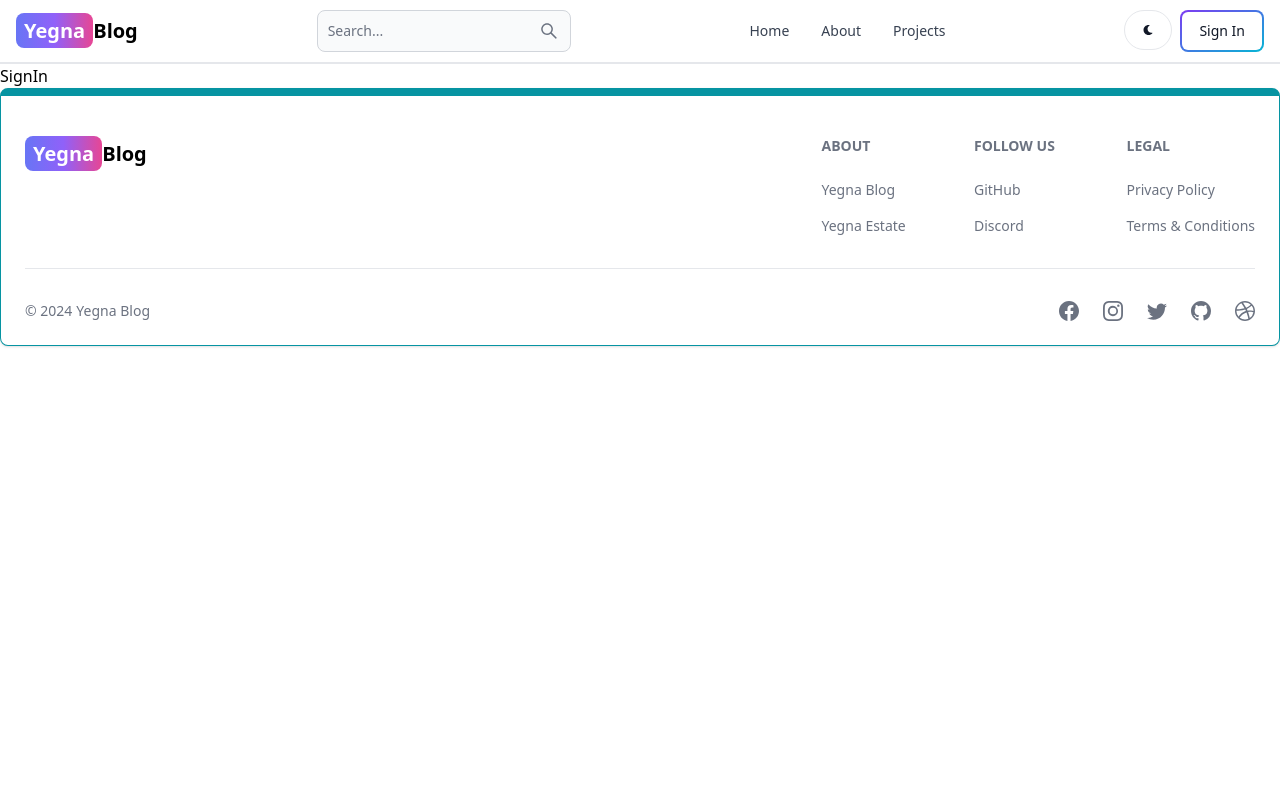
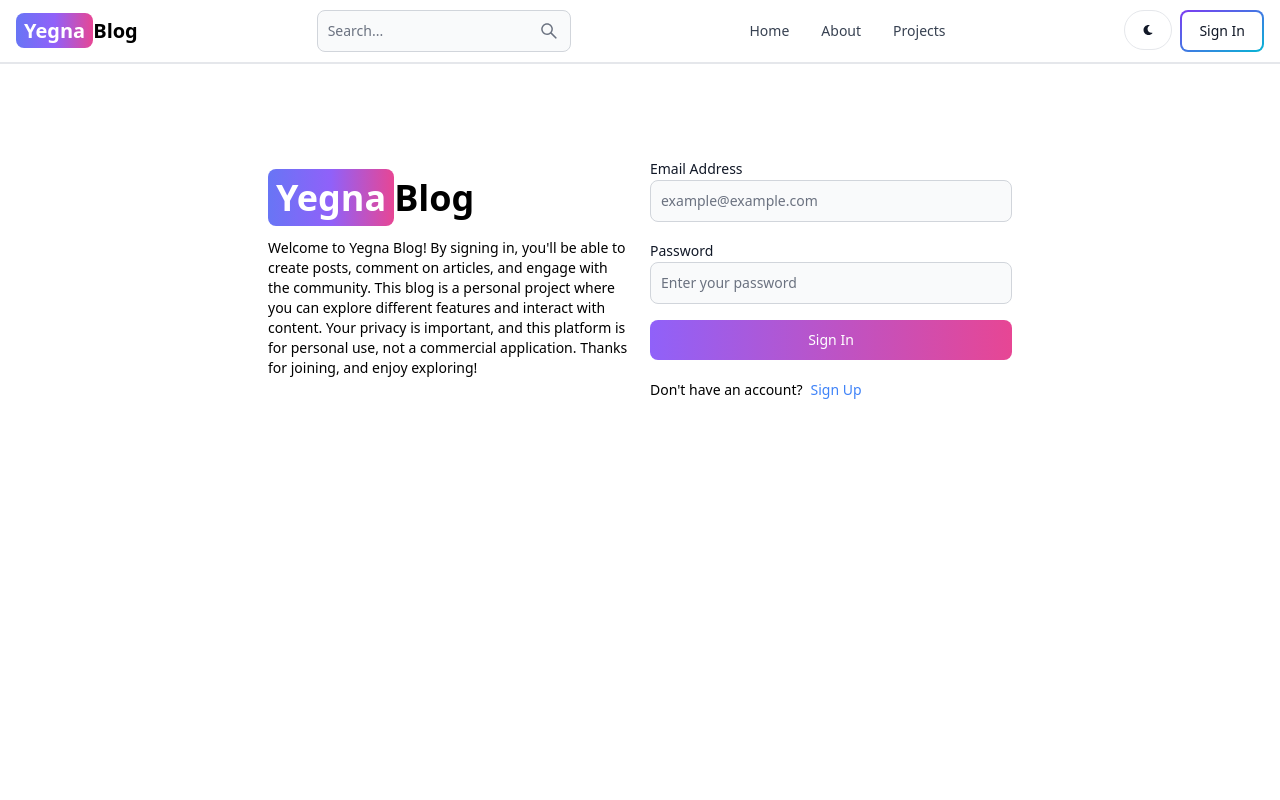
Before and after one commit to GideonAmhaG/yegna-blog, a React (Vite) app in the folder client/: page /sign-in in a window 1280 px wide. Shown: the top 800 px of the page. Built offline with nearby package versions, Linux system fonts and the light colour scheme.

Commit message:
completed sing in page functionality and fixed loading error in sign up and sign in pages

```diff
--- a/client/src/pages/SignIn.jsx
+++ b/client/src/pages/SignIn.jsx
@@ -1,5 +1,117 @@
-import React from "react";
+import { Alert, Button, Label, Spinner, TextInput } from "flowbite-react";
+import { useState } from "react";
+import { Link, useNavigate } from "react-router-dom";
 
 export default function SignIn() {
-  return <div>SignIn</div>;
+  const [formData, setFormData] = useState({});
+
+  const [errorMessage, setErrorMessage] = useState(null);
+
+  const [loading, setLoading] = useState(false);
+
+  const navigate = useNavigate();
+
+  const handleChange = (e) => {
+    setFormData({ ...formData, [e.target.id]: e.target.value.trim() });
+  };
+
+  const handleSubmit = async (e) => {
+    e.preventDefault();
+    if (!formData.email || !formData.password) {
+      return setErrorMessage("Please fill in all fields");
+    }
+    try {
+      setLoading(true);
+      setErrorMessage(null);
+      const res = await fetch("/api/auth/signin", {
+        method: "POST",
+        headers: {
+          "Content-Type": "application/json",
+        },
+        body: JSON.stringify(formData),
+      });
+      const data = await res.json();
+      if (data.success === false) {
+        setLoading(false);
+        return setErrorMessage(data.message);
+      }
+      setLoading(false);
+      if (res.ok) {
+        navigate("/");
+      }
+    } catch (error) {
+      setLoading(false);
+      setErrorMessage(error.message);
+    }
+  };
+
+  return (
+    <div className="min-h-screen mt-20">
+      <div className="flex p-3 max-w-3xl mx-auto flex-col md:flex-row md:items-center gap-5">
+        <div className="flex-1">
+          <Link to="/" className="font-bold dark:text-white text-4xl">
+            <span className="px-2 py-1 bg-gradient-to-r from-indigo-500 via-purple-500 to-pink-500 rounded-lg text-white">
+              Yegna
+            </span>
+            Blog
+          </Link>
+          <p className="text-sm mt-5">
+            Welcome to Yegna Blog! By signing in, you'll be able to create
+            posts, comment on articles, and engage with the community. This blog
+            is a personal project where you can explore different features and
+            interact with content. Your privacy is important, and this platform
+            is for personal use, not a commercial application. Thanks for
+            joining, and enjoy exploring!
+          </p>
+        </div>
+        <div className="flex-1">
+          <form className="flex flex-col gap-4" onSubmit={handleSubmit}>
+            <div>
+              <Label value="Email Address" />
+              <TextInput
+                type="email"
+                placeholder="example@example.com"
+                id="email"
+                onChange={handleChange}
+              />
+            </div>
+            <div>
+              <Label value="Password" />
+              <TextInput
+                type="password"
+                placeholder="Enter your password"
+                id="password"
+                onChange={handleChange}
+              />
+            </div>
+            <Button
+              gradientDuoTone="purpleToPink"
+              type="submit"
+              disabled={loading}
+            >
+              {loading ? (
+                <>
+                  <Spinner size="sm" />
+                  <span className="pl-3">Loading...</span>
+                </>
+              ) : (
+                "Sign In"
+              )}
+            </Button>
+          </form>
+          <div className="flex gap-2 text-sm mt-5">
+            <span>Don't have an account?</span>
+            <Link to="/sign-up" className="text-blue-500">
+              Sign Up
+            </Link>
+          </div>
+          {errorMessage && (
+            <Alert className="mt-5" color="failure">
+              {errorMessage}
+            </Alert>
+          )}
+        </div>
+      </div>
+    </div>
+  );
 }
--- a/client/src/pages/SignUp.jsx
+++ b/client/src/pages/SignUp.jsx
@@ -32,6 +32,7 @@
       });
       const data = await res.json();
       if (data.success === false) {
+        setLoading(false);
         return setErrorMessage(data.message);
       }
       setLoading(false);
@@ -39,6 +40,7 @@
         navigate("/sign-in");
       }
     } catch (error) {
+      setLoading(false);
       setErrorMessage(error.message);
     }
   };
```
